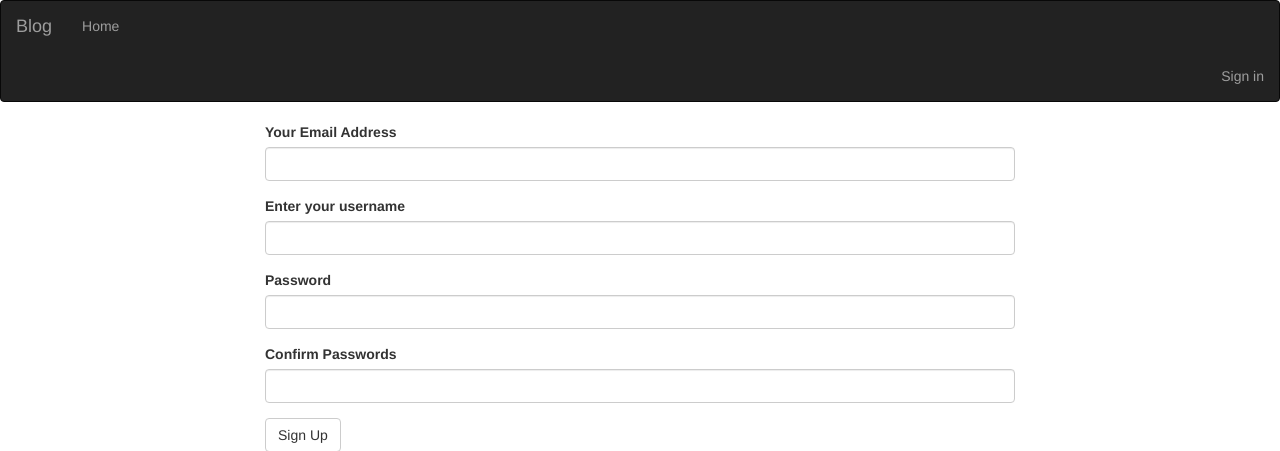
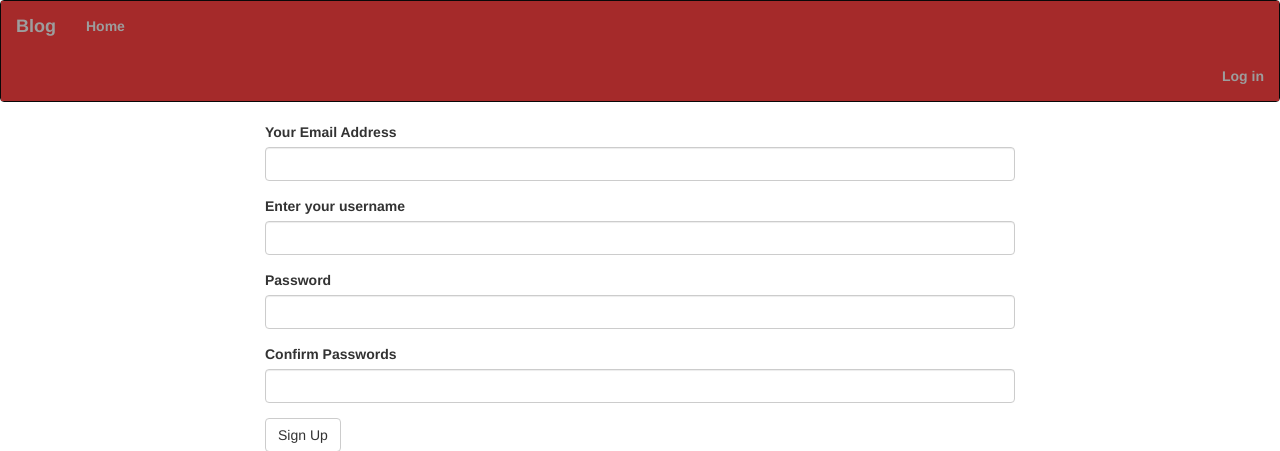
Before and after one commit to encok/Blogging-App, a Flask app: page /authenticate/register in a window 1280 px wide. Shown: the top 451 px of the page. Run offline with Flask 2, Linux system fonts and the light colour scheme; some libraries are stand-ins or nearby versions.

Commit message:
Styling the navbar

```diff
--- a/app/templates/navbar.html
+++ b/app/templates/navbar.html
@@ -1,3 +1,11 @@
+<style>
+.container-fluid{
+background-color: brown;
+color: black;
+font-weight: 600;
+}
+</style>
+
 <div class="navbar navbar-inverse" role="navigation">
     <div class="container-fluid">
         <div class="navbar-header">
@@ -13,7 +21,7 @@
             <ul class="nav navbar-nav">
                 <li><a href="/">Home</a></li>
                 {% if current_user.is_authenticated %}
-                <li><a href="{{url_for('main.upload_blog',uname=current_user.username)}}">Upload Blog</a></li>
+                <li><a href="{{url_for('main.upload_blog',uname=current_user.username)}}">Post Blog</a></li>
                 {%endif%}
             </ul>
             </div>
@@ -24,7 +32,7 @@
             <li><a href="{{url_for('main.profile',uname=current_user.username)}}">Profile</a></li>
             <li><a href="{{url_for('auth.logout')}}">Sign out</a></li>
             {% else %}
-            <li><a href="{{url_for('auth.login')}}">Sign in</a></li>
+            <li><a href="{{url_for('auth.login')}}">Log in</a></li>
             {%endif%}
           </ul>
     </div>
--- a/manage.py
+++ b/manage.py
@@ -3,7 +3,7 @@ from flask_script import Manager,Server
 from app.models import User,Blog,Comment
 from  flask_migrate import Migrate, MigrateCommand
 
-app = create_app('production')
+app = create_app('development')
 manager = Manager(app)
 manager.add_command('server',Server)
 
```
